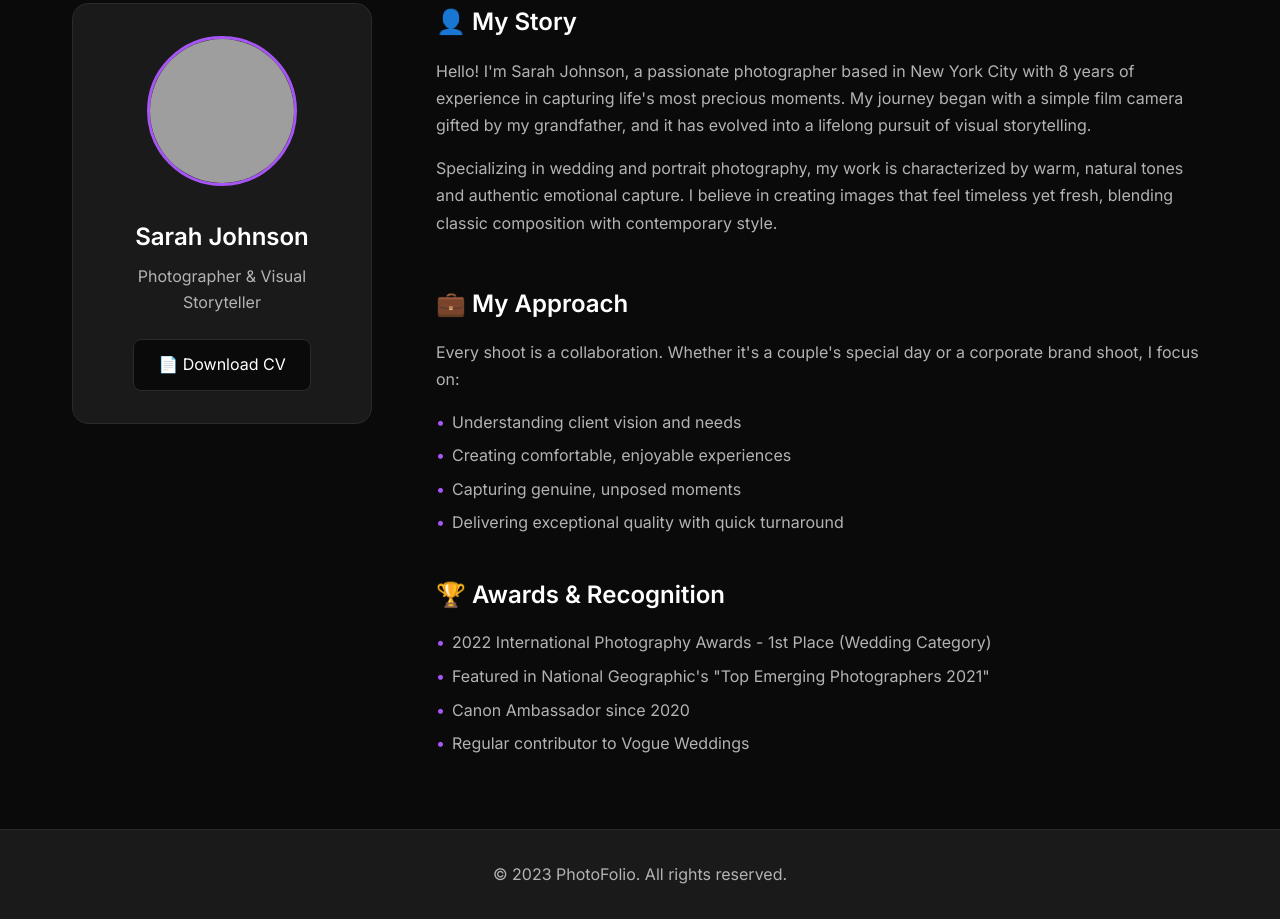
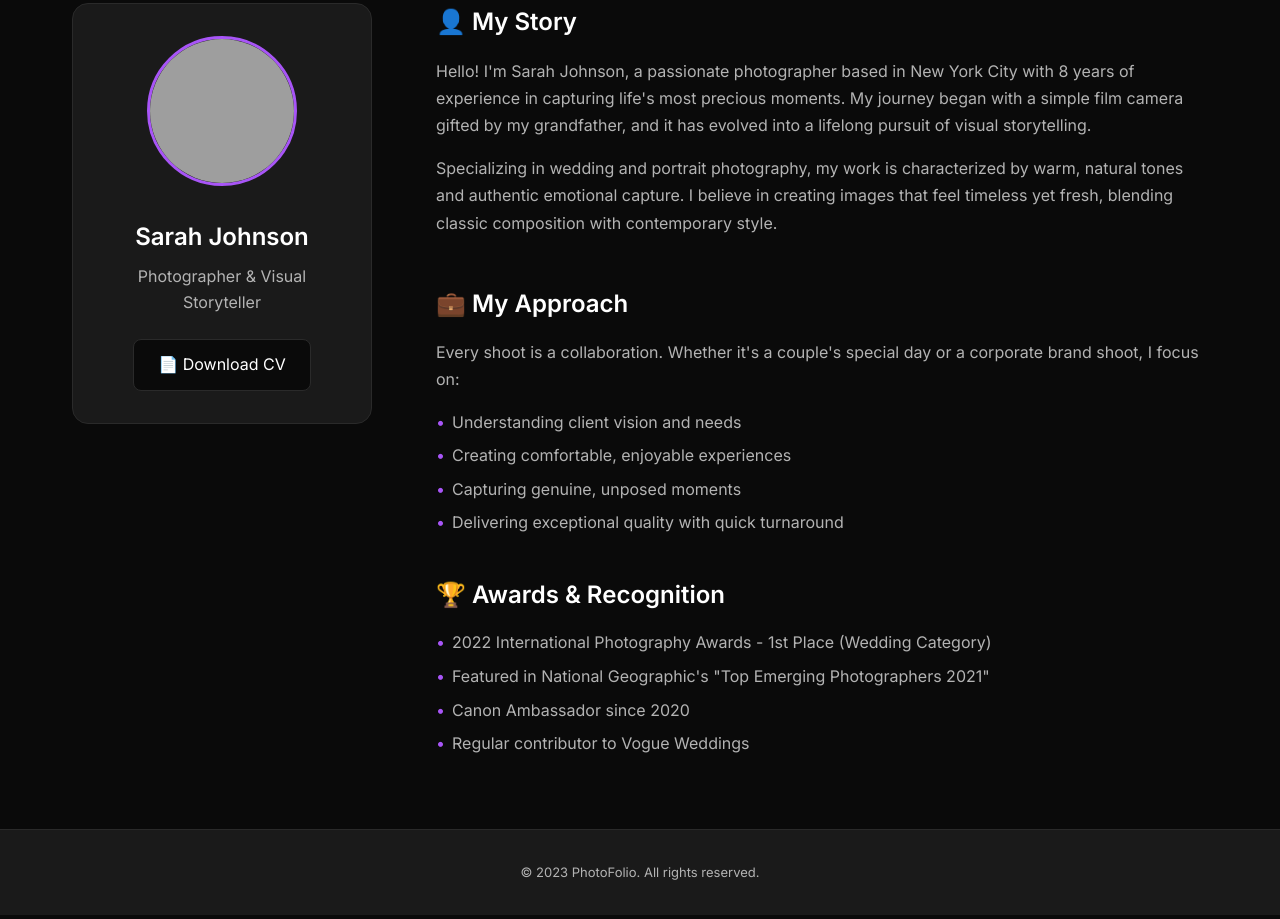
Before and after one commit to praveensaummya/Portfolio_test, a plain HTML site: page about.html in a window 1280 px wide. Shown: the part 357-1276 px from the top of the page. Drawn offline with Linux system fonts and the light colour scheme; grey boxes are pictures that could not be loaded.

Commit message:
rights size small

```diff
--- a/about.html
+++ b/about.html
@@ -102,7 +102,7 @@
     </main>
 
     <footer class="footer">
-        <p>&copy; 2023 PhotoFolio. All rights reserved.</p>
+        <p style="font-size: small;">&copy; 2023 PhotoFolio. All rights reserved.</p>
     </footer>
 
     <!-- JavaScript -->
```
Also changed, not shown: contact.html (+1 -1 lines), index.html (+1 -1 lines), portfolio.html (+1 -1 lines), images/globe-svgrepo-com.svg (added), images/location-svgrepo-com.svg (added), images/map-svgrepo-com.svg (added), images/phone-svgrepo-com.svg (added).
